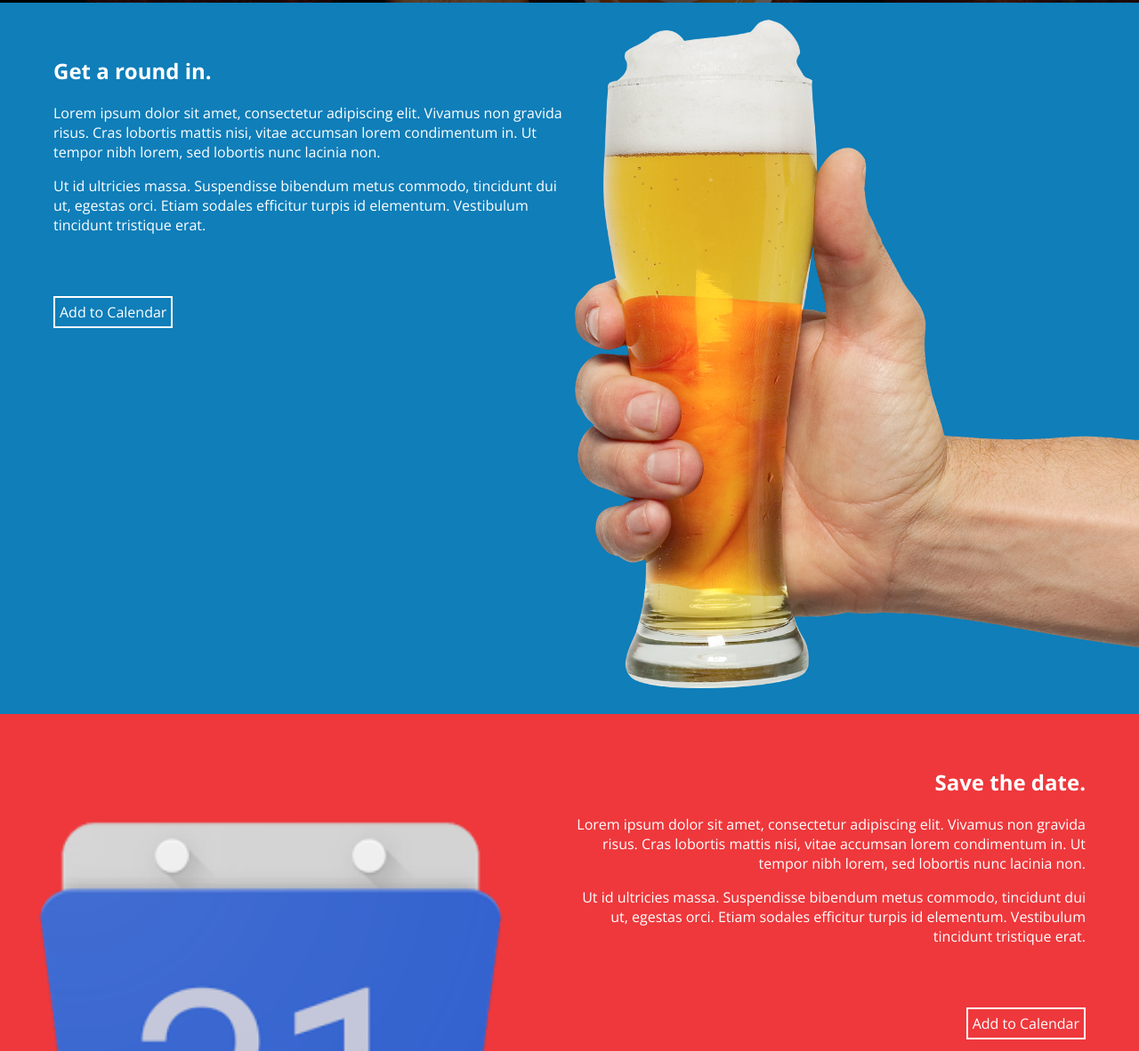
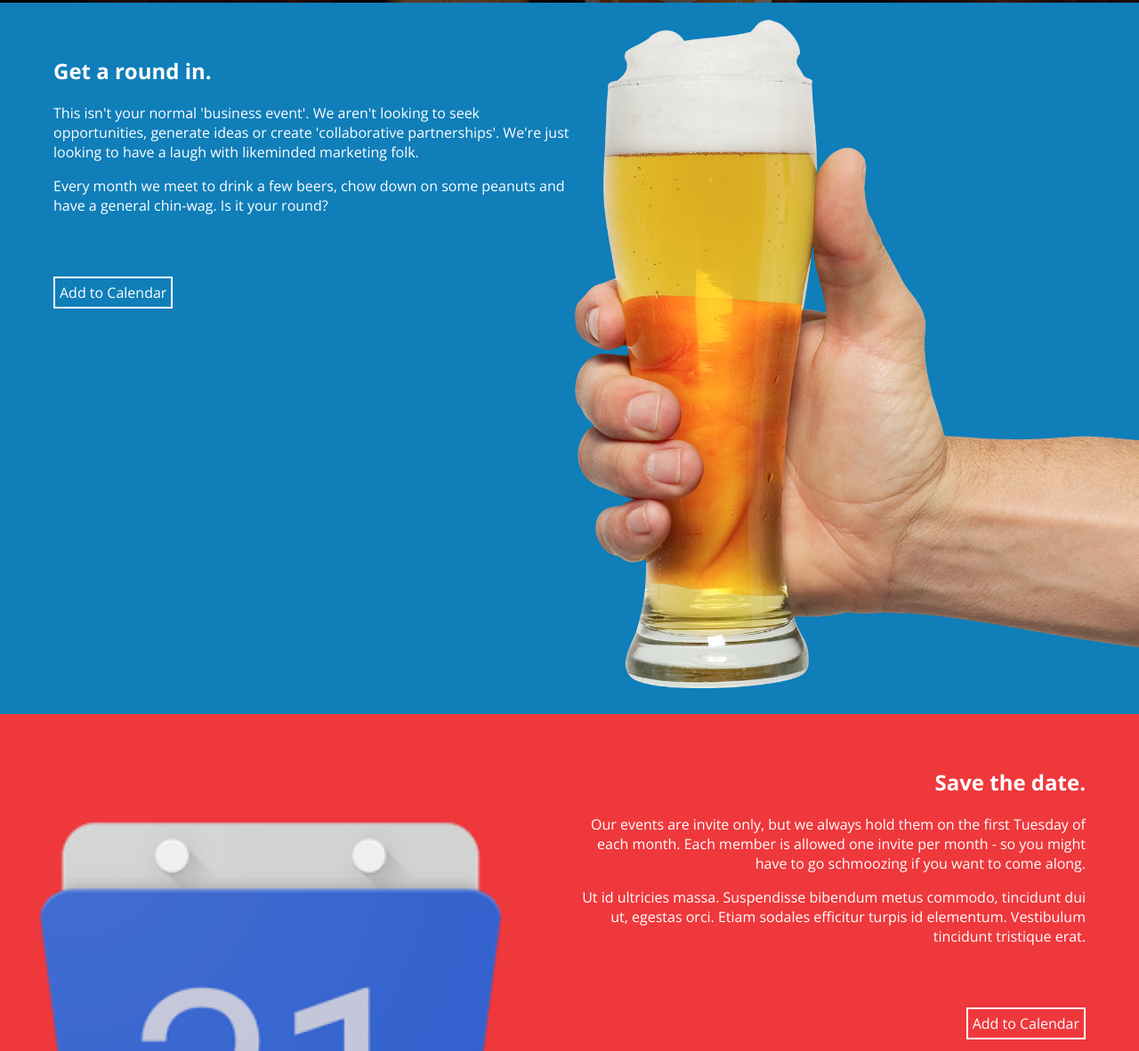
Before and after one commit to joedavine/marketingsquared, a plain HTML site: page index.html in a window 1280 px wide. Shown: the part 797-1979 px from the top of the page at 89% size. Drawn offline with nearby package versions, Linux system fonts and the light colour scheme.

Commit message:
Added some copy to the page, nearly finished now

```diff
--- a/index.html
+++ b/index.html
@@ -17,8 +17,8 @@
                 <div class="leftContainer">
                     <div class="textContainer">
                         <h2>Get a round in.</h2>
-                        <p>Lorem ipsum dolor sit amet, consectetur adipiscing elit. Vivamus non gravida risus. Cras lobortis mattis nisi, vitae accumsan lorem condimentum in. Ut tempor nibh lorem, sed lobortis nunc lacinia non.</p>
-                        <p>Ut id ultricies massa. Suspendisse bibendum metus commodo, tincidunt dui ut, egestas orci. Etiam sodales efficitur turpis id elementum. Vestibulum tincidunt tristique erat.</p>
+                        <p>This isn't your normal 'business event'.  We aren't looking to seek opportunities, generate ideas or create 'collaborative partnerships'.  We're just looking to have a laugh with likeminded marketing folk.</p>
+                        <p>Every month we meet to drink a few beers, chow down on some peanuts and have a general chin-wag.  Is it your round? </p>
                         <p style="padding-top: 60px;"><a href="#" class="link" style="margin-top: 60px;">Add to Calendar</a></p>
                     </div>
                 </div>
@@ -35,7 +35,7 @@
                 <div class="rightContainer">
                     <div class="textRightContainer">
                         <h2>Save the date.</h2>
-                        <p>Lorem ipsum dolor sit amet, consectetur adipiscing elit. Vivamus non gravida risus. Cras lobortis mattis nisi, vitae accumsan lorem condimentum in. Ut tempor nibh lorem, sed lobortis nunc lacinia non.</p>
+                        <p>Our events are invite only, but we always hold them on the first Tuesday of each month.  Each member is allowed one invite per month - so you might have to go schmoozing if you want to come along.</p>
                         <p>Ut id ultricies massa. Suspendisse bibendum metus commodo, tincidunt dui ut, egestas orci. Etiam sodales efficitur turpis id elementum. Vestibulum tincidunt tristique erat.</p>
                         <p style="padding-top: 60px;"><a href="#" class="link" style="margin-top: 60px;">Add to Calendar</a></p>
                     </div>
```
